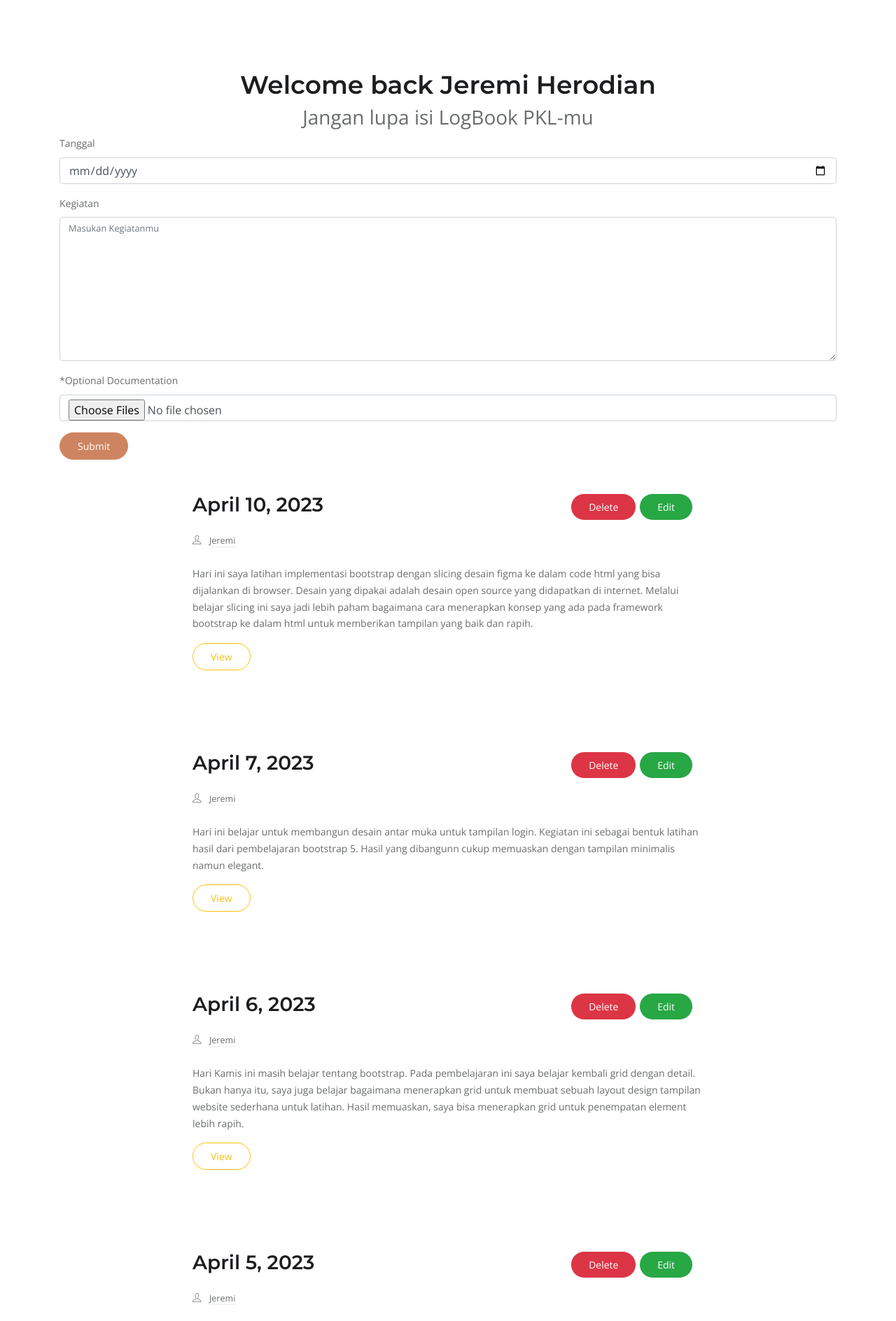
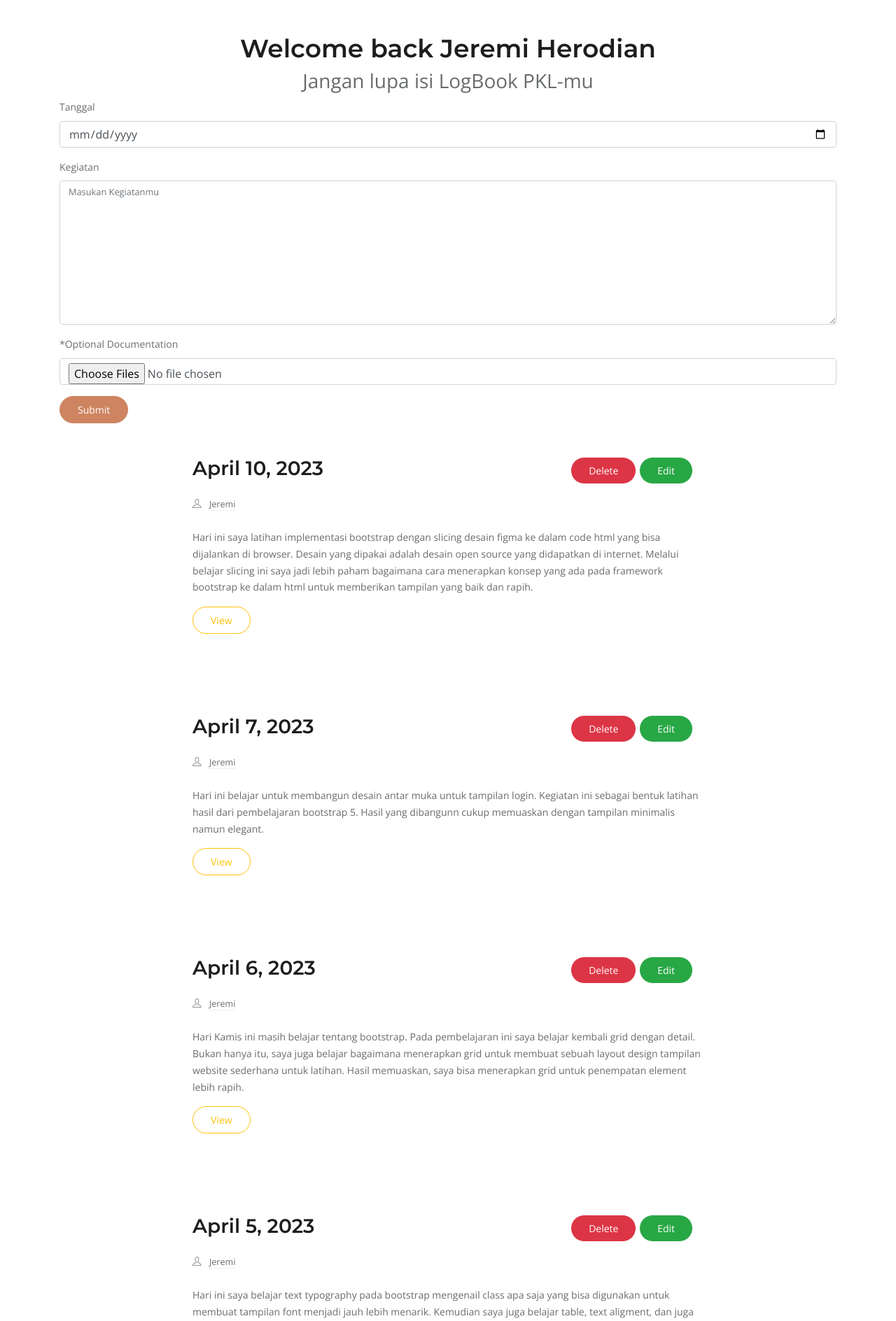
Before and after one commit to Jrhero14/LogBookPKL, a Django app: page / in a window 1280 px wide. Shown: the part 61-1949 px from the top of the page at 70% size. Run offline with Django 4.2, Linux system fonts and the light colour scheme; data comes from the database, SQL or seed files in the repository; both versions use the stored data as it was after the commit; some libraries are stand-ins or nearby versions.

Commit message:
Update V4.0

```diff
--- a/User/templates/index.html
+++ b/User/templates/index.html
@@ -51,7 +51,7 @@
    </header>
    <!-- /navigation -->
 
-   <section class="section">
+   <section class="my-5">
       <div class="container">
          <div class="text-center">
             <h1 class="h2">Welcome back Jeremi Herodian</h1>
```
Also changed, not shown: db.sqlite3, static/images/documentation/2023-04-07/latihan-bootstrap.jpeg (deleted), static/images/documentation/2023-04-07/login-latihan-1.png (added), static/images/documentation/2023-04-07/login-latihan-2.png (added), static/images/documentation/2023-04-10/slicing-product-agency-1.png (added), static/images/documentation/2023-04-10/slicing-product-agency-2.png (added), static/images/documentation/2023-04-10/slicing-product-agency-3.png (added).
